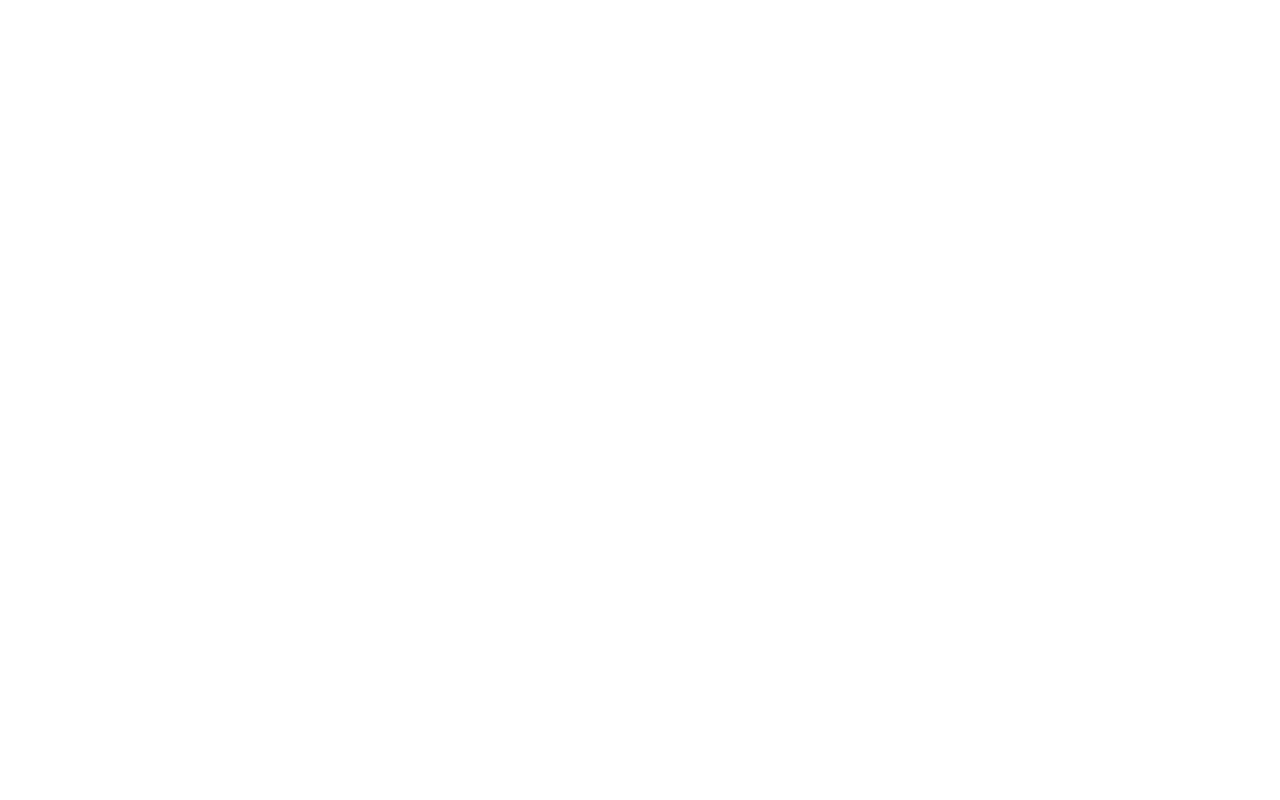
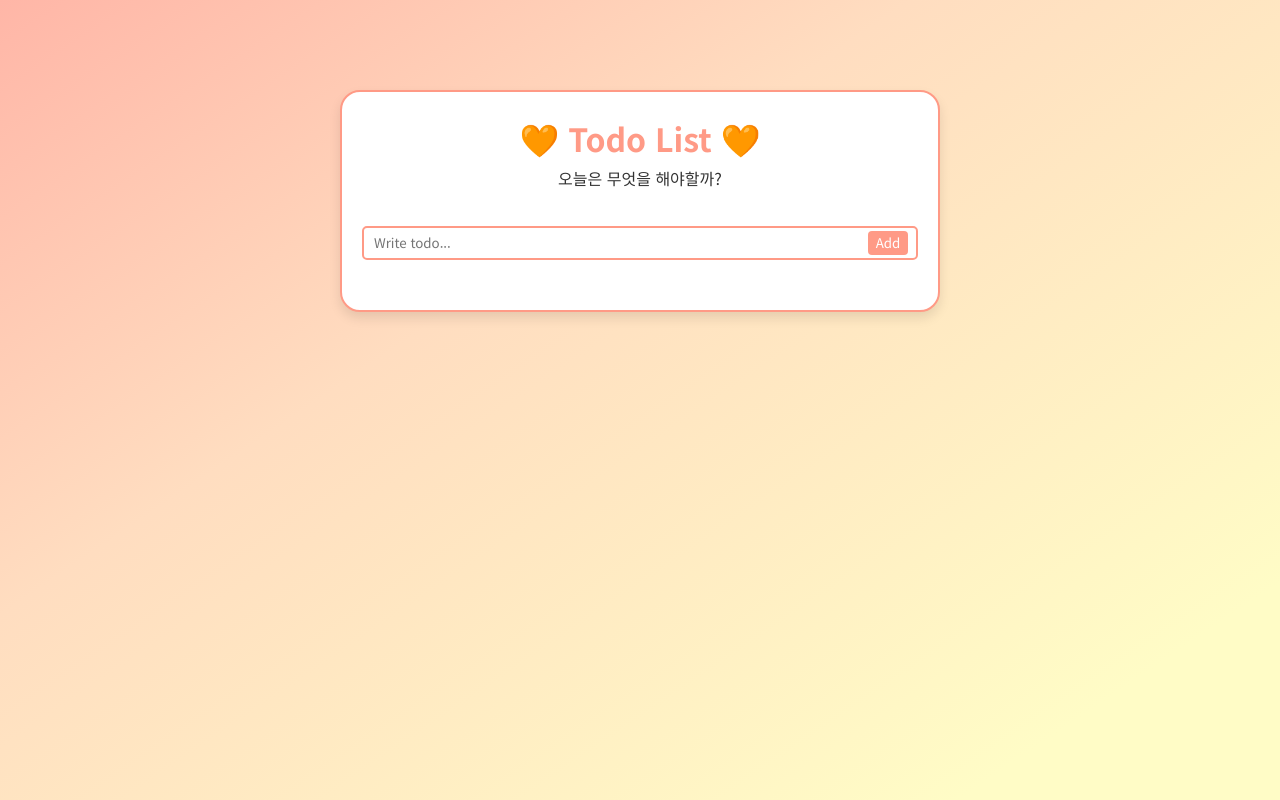
Before and after one commit to YunSeoyong/pjt06-todo-vanilla-js, a plain HTML site: page index.html in a window 1280 px wide. Drawn offline with Linux system fonts and the light colour scheme.

Commit message:
레이아웃 완료, 스크립트 시작

```diff
--- /dev/null
+++ b/css/base.css
@@ -0,0 +1,82 @@
+@charset "utf-8";
+/* base.css */
+
+*{
+    margin: 0;
+    padding: 0;
+}
+/* http://meyerweb.com/eric/tools/css/reset/
+   v2.0 | 20110126
+   License: none (public domain)
+*/
+
+html, body, div, span, applet, object, iframe,
+h1, h2, h3, h4, h5, h6, p, blockquote, pre,
+a, abbr, acronym, address, big, cite, code,
+del, dfn, em, img, ins, kbd, q, s, samp,
+small, strike, strong, sub, sup, tt, var,
+b, u, i, center,
+dl, dt, dd, ol, ul, li,
+fieldset, form, label, legend,
+table, caption, tbody, tfoot, thead, tr, th, td,
+article, aside, canvas, details, embed,
+figure, figcaption, footer, header, hgroup,
+menu, nav, output, ruby, section, summary,
+time, mark, audio, video {
+	margin: 0;
+	padding: 0;
+	border: 0;
+	font-size: 100%;
+	font: inherit;
+	vertical-align: baseline;
+}
+/* HTML5 display-role reset for older browsers */
+article, aside, details, figcaption, figure,
+footer, header, hgroup, menu, nav, section {
+	display: block;
+}
+body {
+	line-height: 1;
+}
+ol, ul {
+	list-style: none;
+}
+blockquote, q {
+	quotes: none;
+}
+blockquote:before, blockquote:after,
+q:before, q:after {
+	content: '';
+	content: none;
+}
+table {
+	border-collapse: collapse;
+	border-spacing: 0;
+}
+
+body{
+    font-family: 'Noto Sans KR', sans-serif;
+    font-size: 14px;
+    line-height: 1;
+    color: #222;
+}
+ul, ol{
+    list-style: none;
+}
+a{
+    text-decoration: none;
+}
+img{
+    vertical-align: top;
+}
+input{
+    vertical-align: top;
+    font-family: 'Noto Sans KR', sans-serif;
+}
+button{
+    border: 0;
+    background-color: transparent;
+    vertical-align: top;
+    cursor: pointer;
+    font-family: 'Noto Sans KR', sans-serif;
+}
--- a/css/style.css
+++ b/css/style.css
@@ -1 +1,105 @@
 @charset "utf-8";
+
+:root {
+  --primary-color: rgb(255, 154, 134);
+  --focus-color: rgb(255, 68, 0);
+  --font-lg: clamp(1.6rem, 4vw, 2rem);
+  --font-md: clamp(1.2rem, 3vw, 1.4rem);
+  --font-sm: clamp(0.9rem, 2vw, 1rem);
+}
+/* wrap 스타일링 */
+#wrap {
+  position: relative;
+  box-sizing: border-box;
+  width: 100%;
+  min-height: 100vh;
+  min-height: 100dvh;
+  padding-top: 7%;
+  background: rgb(255, 182, 167);
+  background: linear-gradient(
+    146deg,
+    rgba(255, 182, 167, 1) 0%,
+    rgba(255, 221, 192, 1) 37%,
+    rgba(255, 252, 198, 1) 87%
+  );
+}
+.wrap_in {
+  box-sizing: border-box;
+  width: 70vw;
+  max-width: 600px;
+  margin: 0 auto;
+  border-radius: 20px;
+  padding: 30px 20px;
+  background-color: #fff;
+  border: 2px solid var(--primary-color);
+  box-shadow: 0 6px 12px rgba(0, 0, 0, 0.1);
+}
+
+/* 헤더 */
+.header {
+  margin-bottom: 40px;
+  text-align: center;
+}
+.header h1 {
+  font-size: var(--font-lg);
+  font-weight: 700;
+  color: var(--primary-color);
+  margin-bottom: 1rem;
+}
+.header > p {
+  font-size: var(--font-sm);
+  color: #333;
+}
+
+/* 입력 */
+.write{
+  margin-bottom: 20px;
+}
+#todo-form {
+  position: relative;
+  width: 100%;
+}
+#todo-write {
+  box-sizing: border-box;
+  width: 100%;
+  line-height: 30px;
+  padding: 0 40px 0 10px;
+  border-radius: 5px;
+  border: 2px solid var(--primary-color);
+}
+#todo-write:focus {
+  outline: none;
+  border-color: var(--focus-color);
+}
+.todo-submit {
+  position: absolute;
+  top: 5px;
+  right: 10px;
+  width: 40px;
+  height: 24px;
+  background-color: var(--primary-color);
+  color: #fff;
+  border-radius: 4px;
+  transition: 0.2s;
+  outline: none;
+  border: none;
+  cursor: pointer;
+}
+.todo-submit:hover {
+  background-color: var(--focus-color);
+}
+
+/* 리스트 */
+.list-ul {
+  box-sizing: border-box;
+  width: 100%;
+  padding: 0 20px;
+}
+.list-ul li{
+  display: flex;
+  padding: 10px 0;
+}
+.list-ul li.done {
+  text-decoration: line-through;
+  color: #aaa;
+}
--- a/css/style.scss
+++ /dev/null
@@ -1 +0,0 @@
-@charset "utf-8";
--- a/index.html
+++ b/index.html
@@ -1,12 +1,41 @@
 <!DOCTYPE html>
 <html lang="ko">
-<head>
-    <meta charset="UTF-8">
-    <meta name="viewport" content="width=device-width, initial-scale=1.0">
+  <head>
+    <meta charset="UTF-8" />
+    <meta name="viewport" content="width=device-width, initial-scale=1.0" />
     <title>Todo-list</title>
-    <link rel="style-sheet" type="text/css" href="./css/style.css" >
-</head>
-<body>
-
-</body>
+    <link rel="preconnect" href="https://fonts.googleapis.com" />
+    <link rel="preconnect" href="https://fonts.gstatic.com" crossorigin />
+    <link
+      href="https://fonts.googleapis.com/css2?family=Noto+Sans+KR:wght@300;400;500;600;700&display=swap"
+      rel="stylesheet"
+    />
+    <link rel="stylesheet" href="./css/base.css" />
+    <link rel="stylesheet" href="./css/style.css" />
+  </head>
+  <body>
+    <div id="wrap">
+      <div class="wrap_in">
+        <header class="header">
+          <h1>🧡 Todo List 🧡</h1>
+          <p>오늘은 무엇을 해야할까?</p>
+        </header>
+        <section class="write">
+          <div class="write_in">
+            <form id="todo-form">
+              <input type="text" id="todo-write" placeholder="Write todo..." />
+              <button class="todo-submit" type="submit">Add</button>
+            </form>
+          </div>
+        </section>
+        <section class="list">
+          <div class="list_in">
+            <ul class="list-ul">
+            </ul>
+          </div>
+        </section>
+      </div>
+    </div>
+    <script src="./script/script.js"></script>
+  </body>
 </html>
--- /dev/null
+++ b/script/script.js
@@ -0,0 +1,16 @@
+const todoForm = document.getElementById("todo-form");
+const todoInput = document.querySelector("input");
+// const btnSubmit = document.querySelector(".todo-submit");
+const todos = document.querySelector(".list-ul");
+
+function init () {
+    todoForm.addEventListener("submit", createTodo);
+};
+init();
+
+function createTodo (e) {
+    e.preventDefault();
+    const todo = todoInput.value;
+    printTodo(todo);
+    todoInput.value = "";
+};
```
Also changed, not shown: script.js (deleted).
